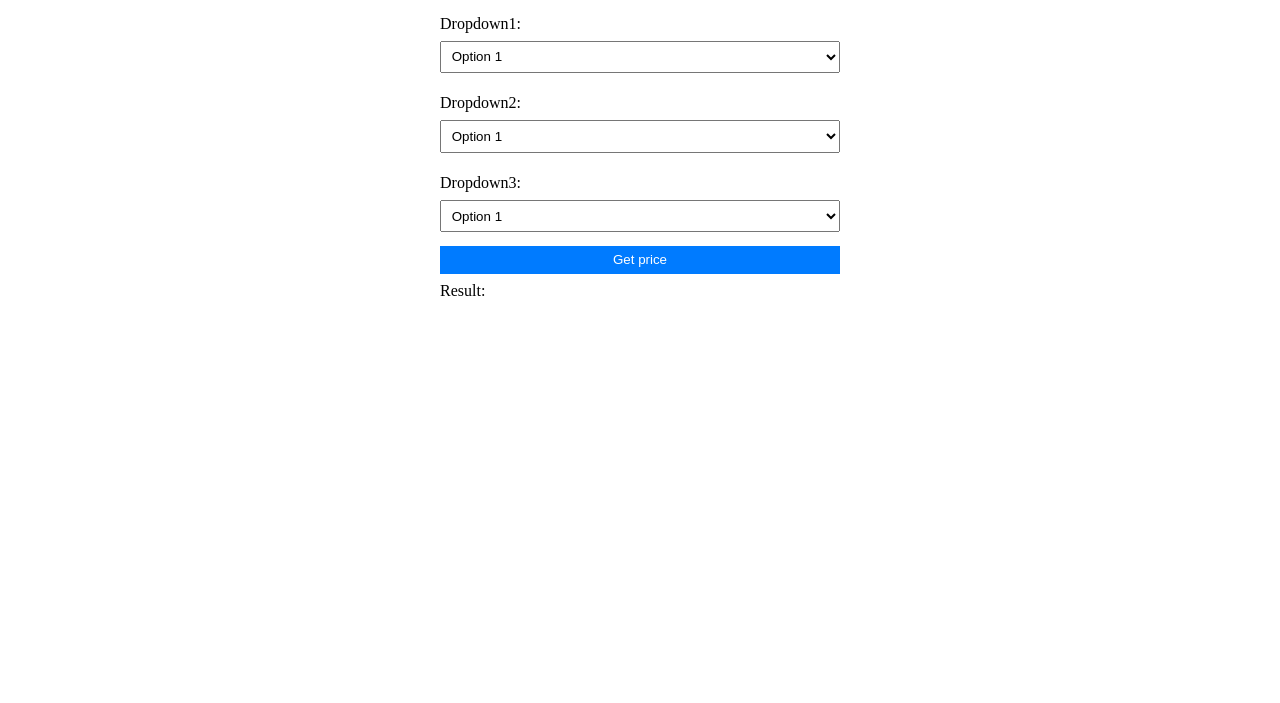
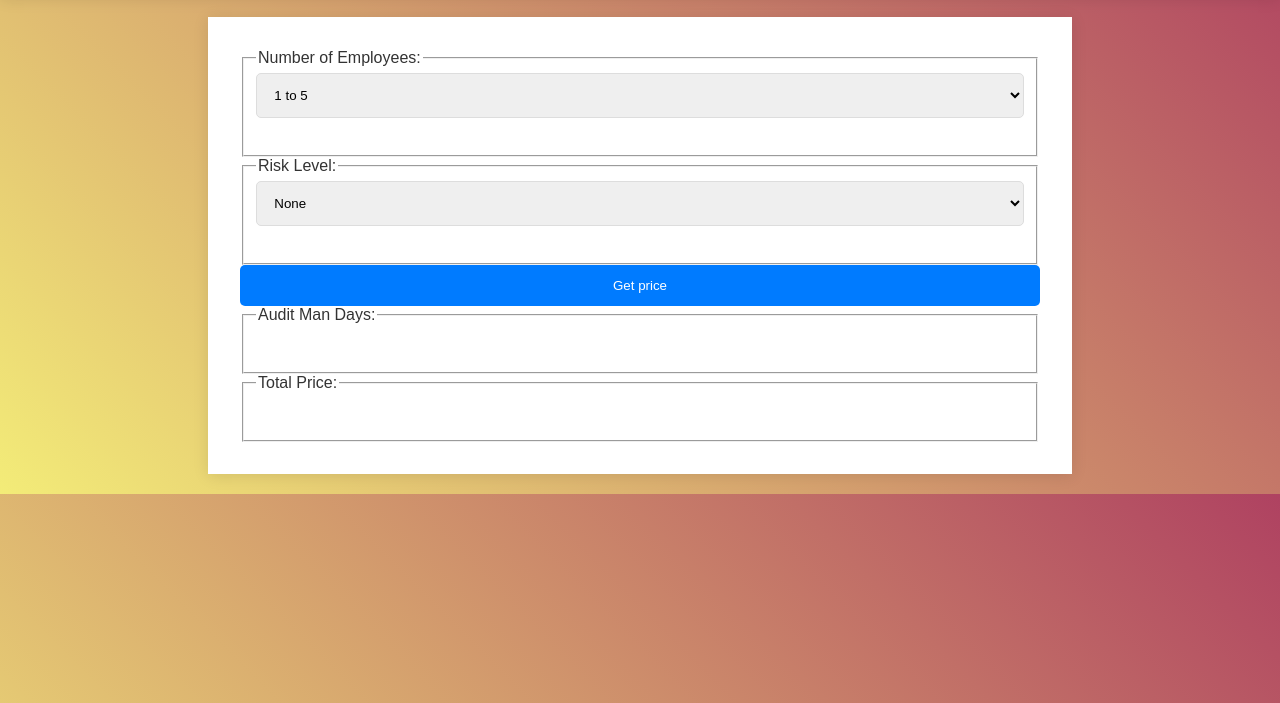
Before and after one commit to HadiAbouDaya/IQC-uk, a plain HTML site: page index.html in a window 1280 px wide. Shown: the part 97-800 px from the top of the page. Drawn offline with Linux system fonts and the light colour scheme.

Commit message:
second Commit

```diff
--- a/app.js
+++ b/app.js
@@ -1,10 +1,20 @@
 document.getElementById('get-price').addEventListener('click', function() {
-    var input1 = parseInt(document.getElementById('input1').value);
-    var dropdown1 = parseInt(document.getElementById('dropdown1').value);
-    var dropdown2 = parseInt(document.getElementById('dropdown2').value);
-    var dropdown3 = parseInt(document.getElementById('dropdown3').value);
+  var numEmployees = parseInt(document.getElementById('numEmployees').value);
+  var riskLevel = document.getElementById('riskLevel').value;
 
-    var result = input1 + dropdown1 + dropdown2 + dropdown3;
+  var FeesPerAMD = numEmployees <= 45 ? 750 : 1500;
+  var LicenseFee = 2000;
 
-    document.getElementById('result').innerText = result;
-  });
+  var auditDaysMap = {
+    '1': [1.50, 2.00, 2.50, 3.00, 4.00, 5.00, 6.00, 7.00, 8.00, 9.00, 10.00, 11.00, 12.00, 13.00, 14.00, 15.00, 16.00, 17.00, 18.00, 19.00, 20.00, 21.00, 22.00],
+    '2': [2.50, 3.00, 3.00, 3.50, 4.00, 4.50, 5.00, 5.50, 6.00, 7.00, 8.00, 9.00, 10.00, 11.00, 12.00, 12.00, 13.00, 14.00, 15.00, 16.00, 17.00, 19.00, 20.00],
+    '3': [2.50, 3.00, 3.50, 4.50, 5.50, 6.00, 7.00, 8.00, 9.00, 10.00, 11.00, 12.00, 13.00, 15.00, 16.00, 17.00, 18.00, 19.00, 20.00, 21.00, 23.00, 25.00, 27.00],
+    '4': [3.00, 3.50, 4.50, 5.50, 7.00, 8.00, 9.00, 11.00, 12.00, 13.00, 15.00, 16.00, 17.00, 19.00, 20.00, 21.00, 23.00, 25.00, 27.00, 28.00, 30.00, 32.00, 34.00]
+  };
+
+  var auditDays = auditDaysMap[riskLevel][numEmployees-1]; // Subtracting 1 because array indices start at 0
+  var totalPrice = LicenseFee + FeesPerAMD * auditDays;
+
+  document.getElementById('auditDays').innerText = auditDays;
+  document.getElementById('totalPrice').innerText = totalPrice;
+});
--- a/index.html
+++ b/index.html
@@ -1,40 +1,65 @@
 <!DOCTYPE html>
 <html>
 <head>
+  <meta name="viewport" content="width=device-width, initial-scale=1">
   <link rel="stylesheet" type="text/css" href="style.css">
 </head>
 <body>
+  <header>
+    <img src="./IQC-uk.png" alt="Company Logo" class="logo">
+  </header>
   <div class="container">
-    <label for="input1">Input1:</label>
-    <input id="input1" type="text">
+    <fieldset>
+      <legend>Number of Employees:</legend>
+      <select id="numEmployees">
+      	<option value="1">1 to 5</option>
+      	<option value="2">6 to 10</option>
+      	<option value="3">11 to 15</option>
+      	<option value="4">16 to 25</option>
+      	<option value="5">26 to 45</option>
+      	<option value="6">46 to 65</option>
+      	<option value="7">66 to 85</option>
+      	<option value="8">86 to 125</option>
+      	<option value="9">126 to 175</option>
+      	<option value="10">176 to 275</option>
+      	<option value="11">276 to 425</option>
+      	<option value="12">426 to 625</option>
+      	<option value="13">626 to 875</option>
+      	<option value="14">876 to 1175</option>
+      	<option value="15">1176 to 1550</option>
+      	<option value="16">1551 to 2025</option>
+      	<option value="17">2026 to 2675</option>
+      	<option value="18">2676 to 3450</option>
+      	<option value="19">3451 to 4350</option>
+      	<option value="20">4351 to 5450</option>
+      	<option value="21">5451 to 6800</option>
+      	<option value="22">6801 to 8500</option>
+	<option value="23">8501 to 10700</option>
+      </select>
+    </fieldset>
 
-    <label for="dropdown1">Dropdown1:</label>
-    <select id="dropdown1">
-      <option value="1">Option 1</option>
-      <option value="2">Option 2</option>
-      <option value="3">Option 3</option>
-    </select>
-
-    <label for="dropdown2">Dropdown2:</label>
-    <select id="dropdown2">
-      <option value="1">Option 1</option>
-      <option value="2">Option 2</option>
-      <option value="3">Option 3</option>
-    </select>
-
-    <label for="dropdown3">Dropdown3:</label>
-    <select id="dropdown3">
-      <option value="1">Option 1</option>
-      <option value="2">Option 2</option>
-      <option value="3">Option 3</option>
-    </select>
+    <fieldset>
+      <legend>Risk Level:</legend>
+      <select id="riskLevel">
+      	<option value="1">None</option>
+      	<option value="2">Low</option>
+      	<option value="3">Medium</option>
+      	<option value="4">High</option>
+      </select>
+    </fieldset>
 
     <button id="get-price">Get price</button>
 
-    <label for="result">Result:</label>
-    <p id="result"></p>
+    <fieldset>
+      <legend>Audit Man Days:</legend>
+      <p id="auditDays"></p>
+    </fieldset>
+
+    <fieldset>
+      <legend>Total Price:</legend>
+      <p id="totalPrice"></p>
+    </fieldset>
   </div>
-
   <script src="app.js"></script>
 </body>
 </html>
--- a/style.css
+++ b/style.css
@@ -1,28 +1,57 @@
+body {
+    font-family: Arial, sans-serif;
+    margin: 0;
+    padding: 0;
+    background: linear-gradient(45deg, #f3ec78, #af4261);
+    color: #333;
+}
+
+header {
+    width: 100%;
+    padding: 20px;
+    box-sizing: border-box;
+    background: #fff;
+    box-shadow: 0 2px 15px rgba(0, 0, 0, 0.1);
+    position: sticky;
+    top: 0;
+    z-index: 1000;
+}
+
+.logo {
+    height: 50px;
+}
+
 .container {
     display: flex;
     flex-direction: column;
     width: 100%;
-    max-width: 400px;
-    margin: 0 auto;
-    padding: 1em;
+    max-width: 800px;
+    margin: 20px auto;
+    padding: 2em;
+    box-shadow: 0 2px 15px rgba(0, 0, 0, 0.1);
+    background: #fff;
 }
 
 .container label {
-    margin: 0.5em 0;
+    margin: 1em 0;
 }
 
 .container input, .container select {
     width: 100%;
-    padding: 0.5em;
-    margin-bottom: 1em;
+    padding: 1em;
+    margin-bottom: 2em;
+    border: 1px solid #ddd;
+    border-radius: 5px;
 }
 
 .container button {
-    padding: 0.5em 1em;
+    padding: 1em 2em;
     background-color: #007BFF;
     color: white;
     border: none;
     cursor: pointer;
+    transition: background-color 0.3s ease;
+    border-radius: 5px;
 }
 
 .container button:hover {
@@ -30,6 +59,22 @@
 }
 
 .container p {
-    margin: 1em 0;
+    margin: 2em 0;
     font-weight: bold;
 }
+
+@media screen and (max-width: 800px) {
+    .container {
+        margin: 20px 10px;
+        padding: 1em;
+    }
+
+    .container input, .container select, .container button {
+        padding: 0.5em;
+        margin-bottom: 1em;
+    }
+
+    .container p {
+        margin: 1em 0;
+    }
+}
```
Also changed, not shown: IQC-uk.png (added). Lines whose indentation alone changed are shown as unchanged.
